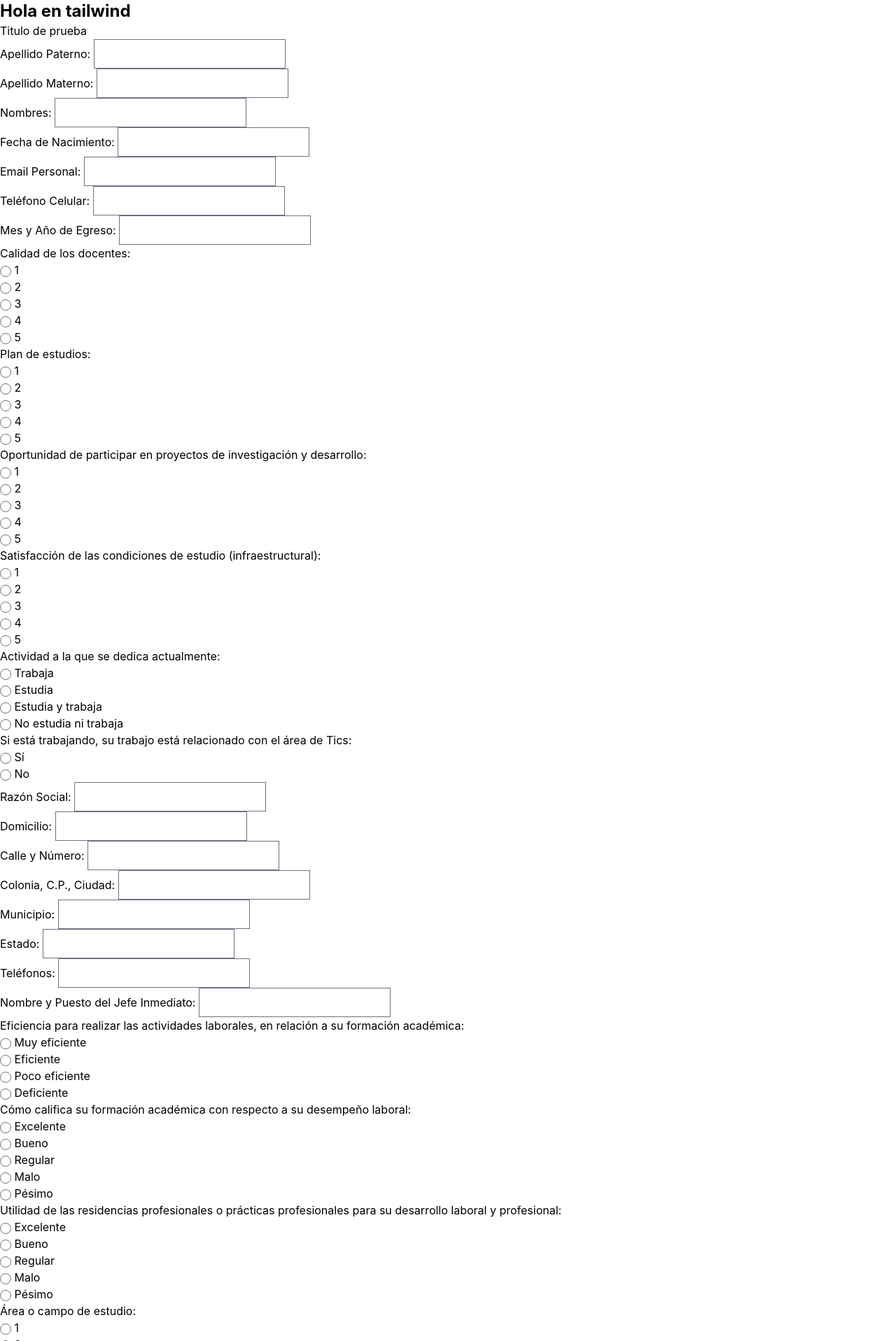
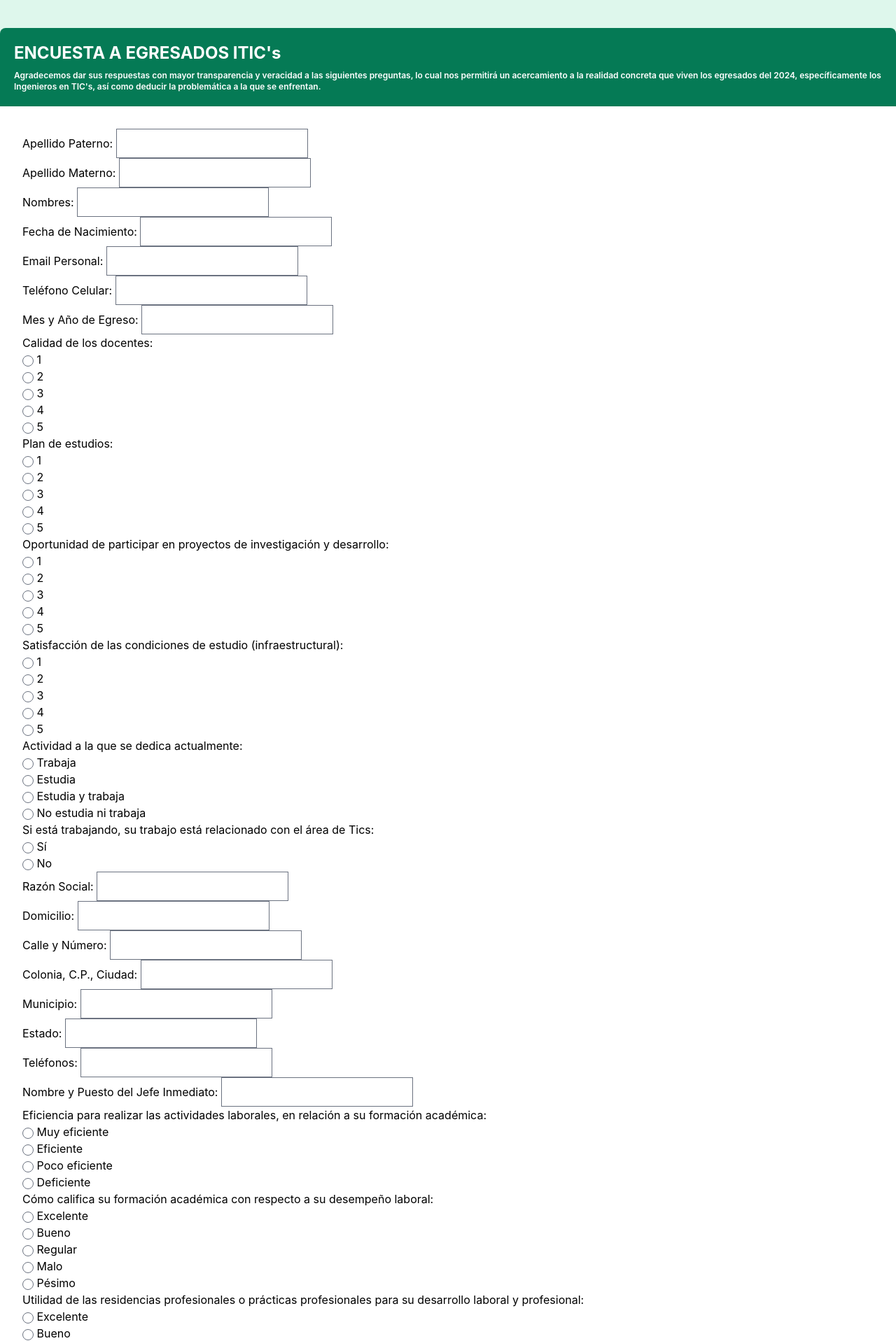
Before and after one commit to Oscar-CR/cuestionario-django, a Django app: page / in a window 1280 px wide. Shown: the top 1917 px of the page at 70% size. Run offline with Django 5.2, Linux system fonts and the light colour scheme; some libraries are stand-ins or nearby versions.

Commit message:
agregado de estilos con tailwind

```diff
--- a/formulario/templates/index.html
+++ b/formulario/templates/index.html
@@ -7,31 +7,28 @@
     <link href="https://cdnjs.cloudflare.com/ajax/libs/flowbite/2.3.0/flowbite.min.css"  rel="stylesheet" />
 
 </head>
-<body>
-    <p class="text-2xl font-bold">Hola en tailwind</p>
-    <style>
-        .form-field {
-            margin-bottom: 20px;
-        }
+<body class="flex flex-col justify-center items-center bg-green-100">
+    {% comment %} <header class="flex justify-between px-8 py-4 bg-green-500 text-white w-full mb-10">
+        <div>
+            <p class="text-2xl font-bold">Logo 1</p>
+        </div>
+        <div class="my-auto">
+            <h1>Logo 2</h1>
+        </div>
+    </header> {% endcomment %}
 
-        /* Estilos para las etiquetas de los campos */
-        .form-label {
-            font-weight: bold;
-        }
-
-        /* Estilos para los radio buttons */
-        .radio-label {
-            margin-right: 10px;
-        }
-    </style>
-    <h1>{{ titulo }}</h1>
-    <form method="post">
-        {% csrf_token %}
-        {{ form.as_p }}  <!-- Renderiza el formulario -->
-        <button type="submit">Enviar</button>
-    </form>
+    <div class="max-w-7xl bg-white shadow-lg rounded-lg overflow-hidden mt-10">
+        <div class="p-5 bg-green text-white bg-green-600">
+            <p class="text-2xl font-bold mb-2">ENCUESTA A EGRESADOS ITIC's</p>
+            <p class="text-xs font-semibold"> Agradecemos dar sus respuestas con mayor transparencia y veracidad a las siguientes preguntas, lo cual nos permitirá un acercamiento a la realidad concreta que viven los egresados del 2024, específicamente los Ingenieros en TIC's, así como deducir la problemática a la que se enfrentan.</p>
+        </div>
+        <form method="post" class="p-8">
+            {% csrf_token %}
+            {{ form.as_p }}
+            <button type="submit" class="mt-4 bg-blue-500 hover:bg-blue-700 text-white font-bold py-2 px-4 rounded">Enviar</button>
+        </form>
+    </div>
 
     <script src="https://cdnjs.cloudflare.com/ajax/libs/flowbite/2.3.0/flowbite.min.js"></script>
-
 </body>
 </html>
```
